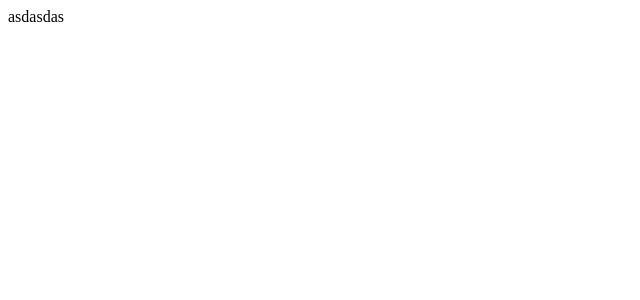
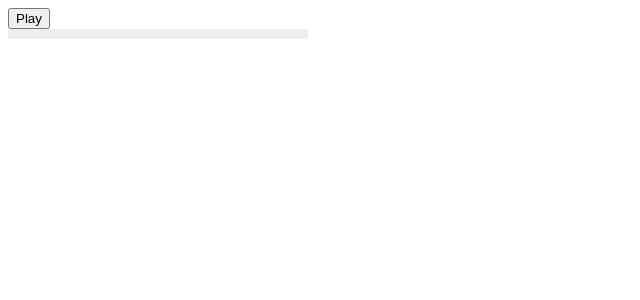
Before and after one commit to kyuubi-Yhp/musa, a React (Vite) app: page / in a window 1280 px wide. Shown: the top 300 px of the page, without its empty margins (0-640 px from the left). Built offline with nearby package versions, Linux system fonts and the light colour scheme.

Commit message:
добавлены эллементы управления плеером

```diff
--- a/src/App.jsx
+++ b/src/App.jsx
@@ -1,4 +1,7 @@
+import { AudioPlayer } from './Pages/AudioPlayer/AudioPlayer'
+
 import { useState } from 'react'
+
 import './App.css'
 
 function App() {
@@ -6,7 +9,7 @@ function App() {
 
   return (
     <div>
-      asdasdas
+      <AudioPlayer />
     </div>
   )
 }
--- a/src/Pages/AudioPlayer/AudioPlayer.jsx
+++ b/src/Pages/AudioPlayer/AudioPlayer.jsx
@@ -1,15 +1,63 @@
-import { useRef, useState } from "react"
+import { useRef, useState, useEffect } from "react"
 
 
 
 export const AudioPlayer = () => {
   const audioRef = useRef(null)
   const [isPlaying, setIsPlaying] = useState(false)
+  const [progress, setProgress] = useState(0)
+
+  //функция отслеживания и изсенения состояния и самого обьекта плей пауза
+  const togglePlay = () => {
+    if (isPlaying) {
+      audioRef.current.pause()
+    } else {
+      audioRef.current.play()
+    }
+    setIsPlaying(prev => !prev)
+  }
 
 
+// функция отслеживания прогресс бара
+  useEffect(() => {
+    const audio = audioRef.current
+    const updateProgress = () => {
+      if (audio.duration) {
+        setProgress((audio.currentTime / audio.duration) * 100)
+      }
+    }
+    audio.addEventListener("timeupdate", updateProgress)
+    return () => {
+      audio.removeEventListener("timeupdate", updateProgress)
+    }
+  }, [])
+
+
+  //перемотка по клику на прогресс бар
+  const handleProgressClick = (e) => {
+    const rect = e.currentTarget.getBoundingClientRect();
+    const clickX = e.clientX - rect.left;
+    const percentage = Math.max(0, Math.min(1, clickX / rect.width));
+    audioRef.current.currentTime = percentage * audioRef.current.duration;
+  };
 
   return (
     <div>
+      <audio ref={audioRef} src="src/audio/Апология - Мосты.mp3" />
+      <button onClick={togglePlay}>
+        {isPlaying ? "Pause" : "Play"}
+      </button>
+
+      <div style={{ width: "300px", height: "10px", background: "#eee" }}
+        onClick={handleProgressClick}>
+        <div
+          style={{
+            width: `${progress}%`,
+            height: "100%",
+            background: "green"
+          }}
+        />
+      </div>
 
     </div>
   )
```
Also changed, not shown: 1 other file (tests, documents, lock files or other folders).
